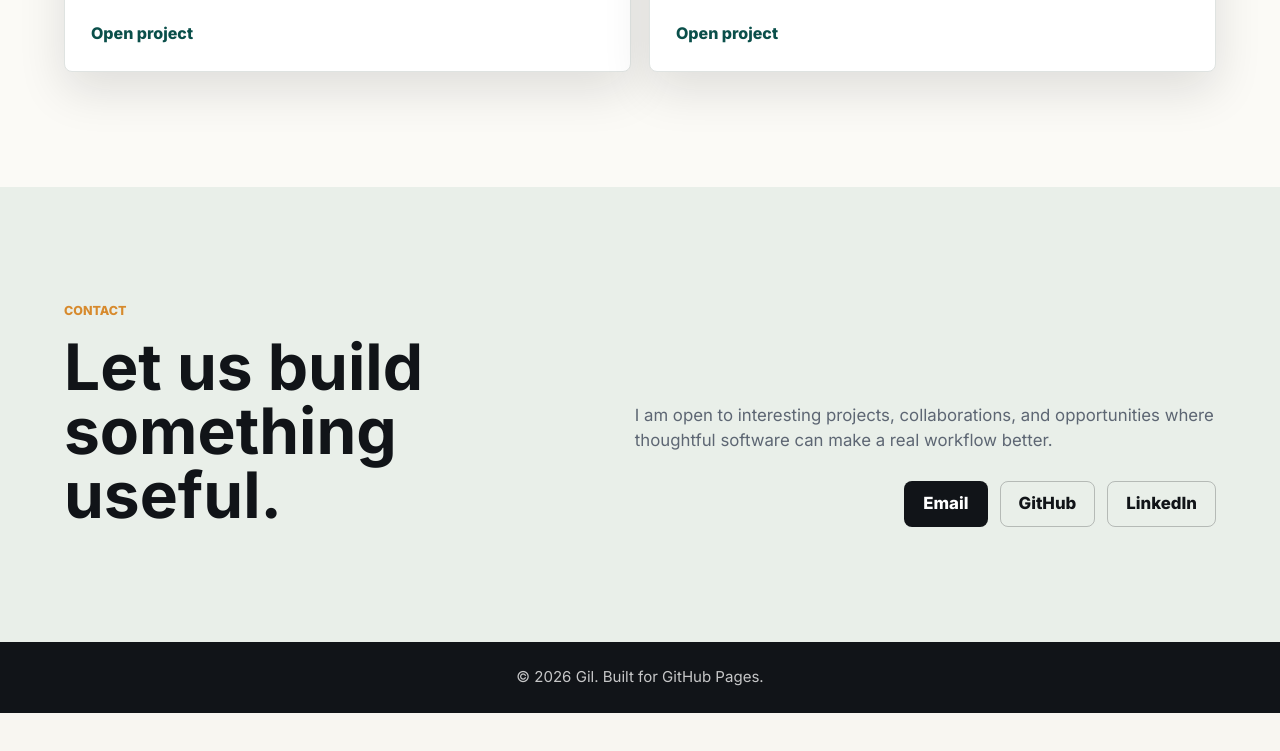
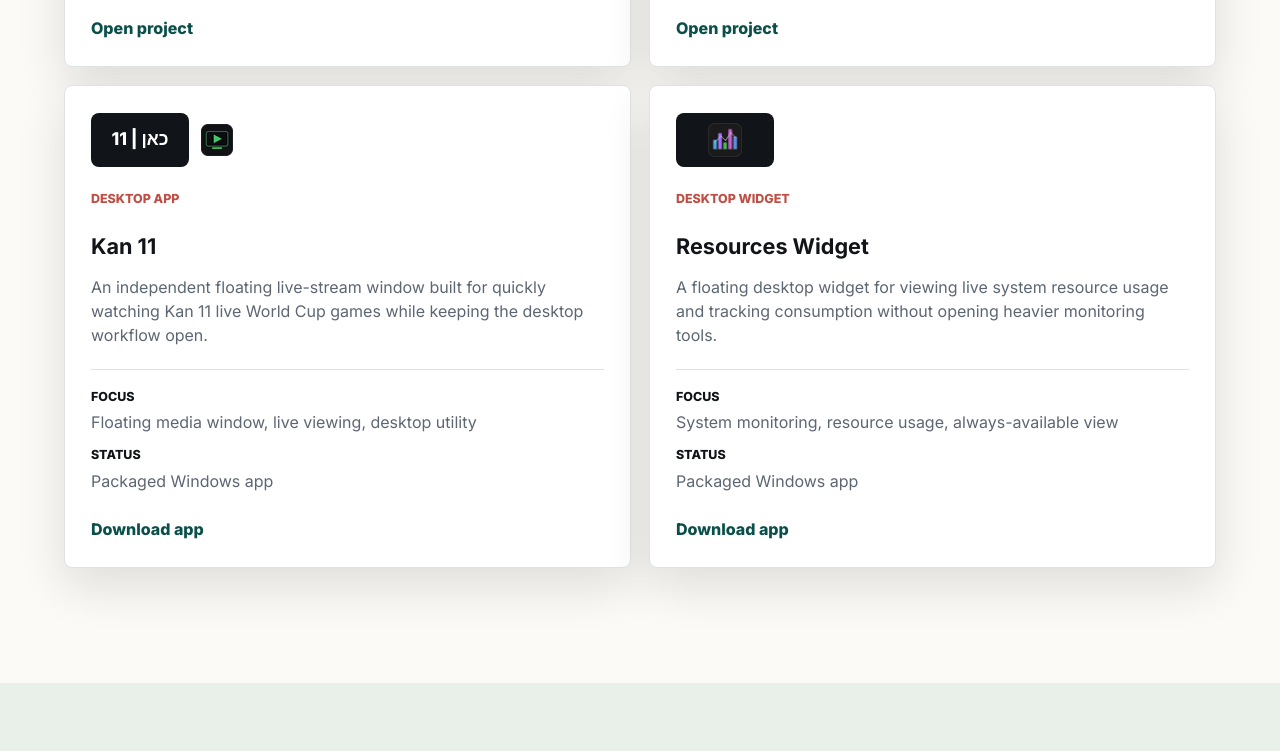
Before and after one commit to giligus/My-site, a plain HTML site: page index.html in a window 1280 px wide. Shown: the part 3674-4425 px from the top of the page. Before the commit the page ends 4387 px from the top, so only its background shows below. Drawn offline with Linux system fonts and the light colour scheme.

Commit message:
Add desktop app portfolio tiles

```diff
--- a/index.html
+++ b/index.html
@@ -193,6 +193,53 @@
               </dl>
               <a href="https://giligus.github.io/PostIt/" target="_blank" rel="noreferrer">Open project</a>
             </article>
+            <article class="project-card">
+              <div class="project-card__brand">
+                <span class="project-card__logo project-card__logo--kan" aria-label="Kan 11 logo">11 | כאן</span>
+                <img src="assets/kanlive-icon.png" alt="" aria-hidden="true">
+              </div>
+              <span class="project-card__tag">Desktop App</span>
+              <h3>Kan 11</h3>
+              <p>
+                An independent floating live-stream window built for quickly watching
+                Kan 11 live World Cup games while keeping the desktop workflow open.
+              </p>
+              <dl class="project-card__details">
+                <div>
+                  <dt>Focus</dt>
+                  <dd>Floating media window, live viewing, desktop utility</dd>
+                </div>
+                <div>
+                  <dt>Status</dt>
+                  <dd>Packaged Windows app</dd>
+                </div>
+              </dl>
+              <a href="downloads/KanLive.zip" download>Download app</a>
+            </article>
+            <article class="project-card">
+              <div class="project-card__brand">
+                <span class="project-card__logo">
+                  <img src="assets/resource-widget-icon.png" alt="Resources Widget logo">
+                </span>
+              </div>
+              <span class="project-card__tag">Desktop Widget</span>
+              <h3>Resources Widget</h3>
+              <p>
+                A floating desktop widget for viewing live system resource usage and
+                tracking consumption without opening heavier monitoring tools.
+              </p>
+              <dl class="project-card__details">
+                <div>
+                  <dt>Focus</dt>
+                  <dd>System monitoring, resource usage, always-available view</dd>
+                </div>
+                <div>
+                  <dt>Status</dt>
+                  <dd>Packaged Windows app</dd>
+                </div>
+              </dl>
+              <a href="downloads/ResourceWidget.zip" download>Download app</a>
+            </article>
           </div>
         </div>
       </section>
--- a/styles.css
+++ b/styles.css
@@ -245,12 +245,50 @@
   border: 1px solid var(--line);
   border-radius: 8px;
   box-shadow: var(--shadow);
-  min-height: 390px;
+  min-height: 420px;
   padding: 26px;
+}
+
+.project-card__brand {
+  align-items: center;
+  display: flex;
+  gap: 12px;
+  margin-bottom: 22px;
+  min-height: 56px;
+}
+
+.project-card__brand > img {
+  height: 32px;
+  width: 32px;
+}
+
+.project-card__logo {
+  align-items: center;
+  background: #111418;
+  border-radius: 8px;
+  color: #fff;
+  display: inline-flex;
+  font-size: 0.9rem;
+  font-weight: 800;
+  justify-content: center;
+  min-height: 54px;
+  min-width: 98px;
+  padding: 0 14px;
+}
+
+.project-card__logo img {
+  height: 34px;
+  width: 34px;
+}
+
+.project-card__logo--kan {
+  direction: ltr;
+  font-size: 1.1rem;
 }
 
 .project-card__tag {
   color: var(--coral);
+  display: block;
   font-size: 0.78rem;
   font-weight: 800;
   text-transform: uppercase;
@@ -259,6 +297,10 @@
 .project-card h3 {
   font-size: 1.35rem;
   margin: 42px 0 12px;
+}
+
+.project-card__brand + .project-card__tag + h3 {
+  margin-top: 22px;
 }
 
 .project-card p {
```
Also changed, not shown: assets/kanlive-icon.png (added), assets/resource-widget-icon.png (added), 2 other files.
